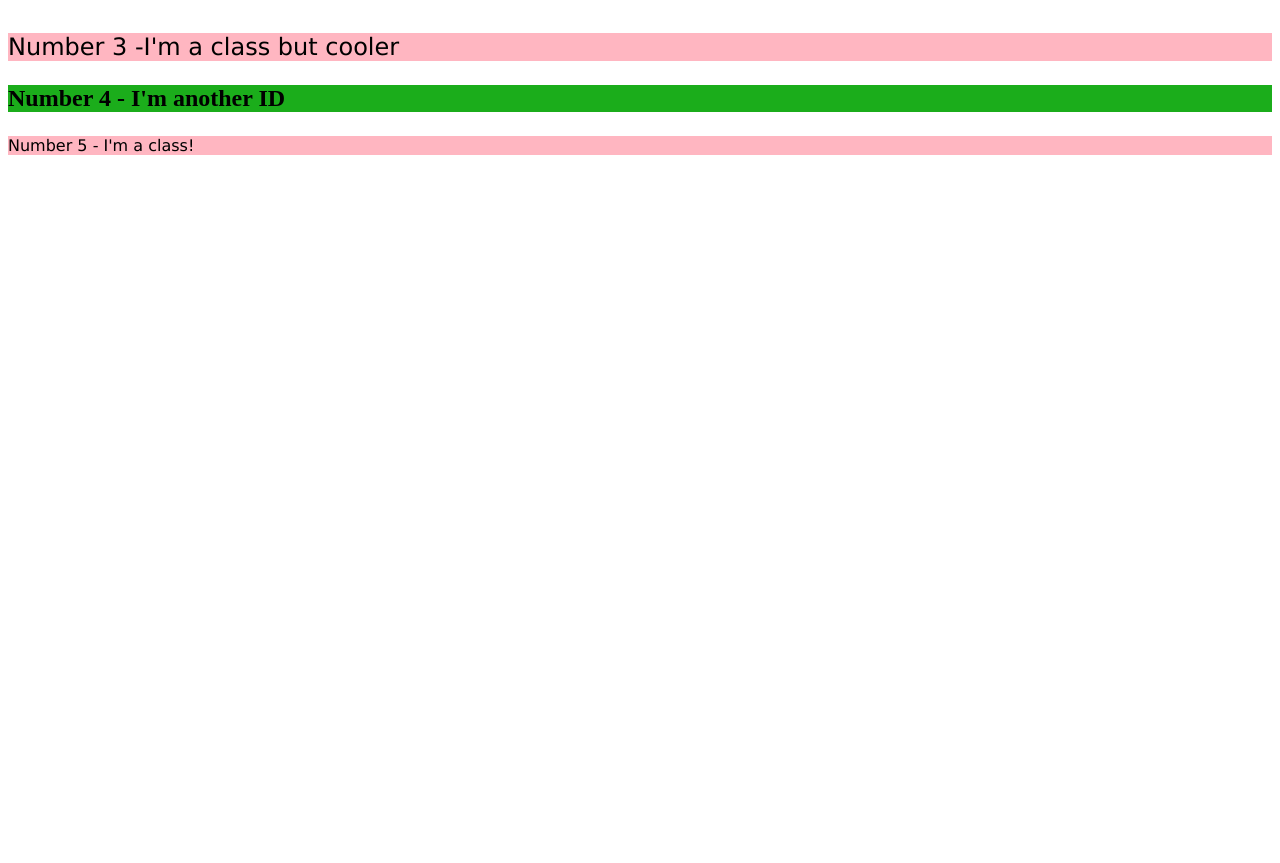
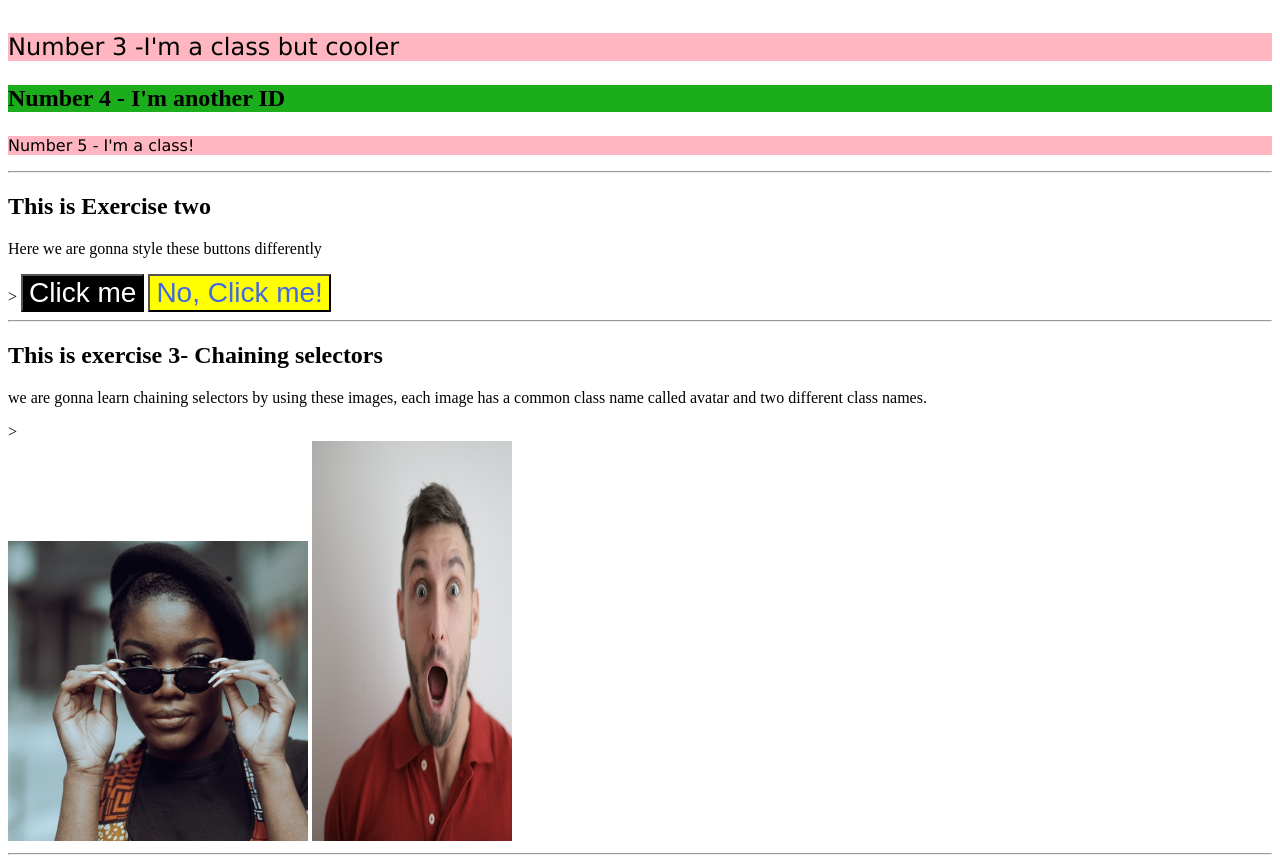
Before and after one commit to NightXof/Learn_html_css_js, a plain HTML site: page index.html in a window 1280 px wide. Shown: the part 116-979 px from the top of the page. Before the commit the page ends 800 px from the top, so only its background shows below. Drawn offline with Linux system fonts and the light colour scheme.

Commit message:
Add more exercises
Added and exercise about chaining selectors using two different images

```diff
--- a/index.html
+++ b/index.html
@@ -3,7 +3,7 @@
 <head>
     <meta charset="UTF-8">
     <meta name="viewport" content="width=device-width, initial-scale=1.0">
-    <title>Document</title>
+    <title>Learn html </title>
     <link rel="stylesheet" href="styles.css/Para.css">
 </head>
 <body>
@@ -12,6 +12,19 @@
     <p class="lightpink" id="bigpink" > Number 3 -I'm a class but cooler</p>
     <p id="lightgreen"> Number 4 - I'm another ID </p>
     <p class="lightpink"> Number 5 - I'm a class! </p>
+    <hr>
+    <h2> This is Exercise two </h2>
+    <p> Here we are gonna style these buttons differently </p>>
+    <button class="Button Alpha"> Click me </button>
+    <button class="Button two"> No, Click me! </button>
+    <hr>
+    <h2>This is exercise 3- Chaining selectors</h2>
+    <p> we are gonna learn chaining selectors by using these images, each image has a common class name called avatar and two different class names. </p>>
+    <div>
+        <img class="avatar proportioned" src="images/pexels-katho-mutodo-8434791.jpg" alt="Woman with glasses">
+        <img class="avatar distorted" src="images/pexels-andrea-piacquadio-3777931.jpg" alt="Man with surprised expression">
+      </div>
+<hr>
 
 
 
--- a/styles.css/Para.css
+++ b/styles.css/Para.css
@@ -19,3 +19,26 @@
     background-color: rgb(27, 173, 27);
 
 }
+.Button {
+    font-size: 28px;
+    font-family: Arial, Helvetica, sans-serif, 'Lucida Sans', 'Lucida Sans Regular', 'Lucida Grande', 'Lucida Sans Unicode', Geneva, Verdana, sans-serif;
+}
+
+ .Alpha{
+    background-color: black;
+    color: white;
+}
+.two {
+    background-color: yellow;
+    color: royalblue;
+}
+
+ .avatar.proportioned {
+    width: 300px;
+    height: auto;
+}
+
+ .avatar.distorted{
+    width: 200px;
+    height: 400px;
+}
```
Also changed, not shown: images/pexels-andrea-piacquadio-3777931.jpg (added), images/pexels-katho-mutodo-8434791.jpg (added).
